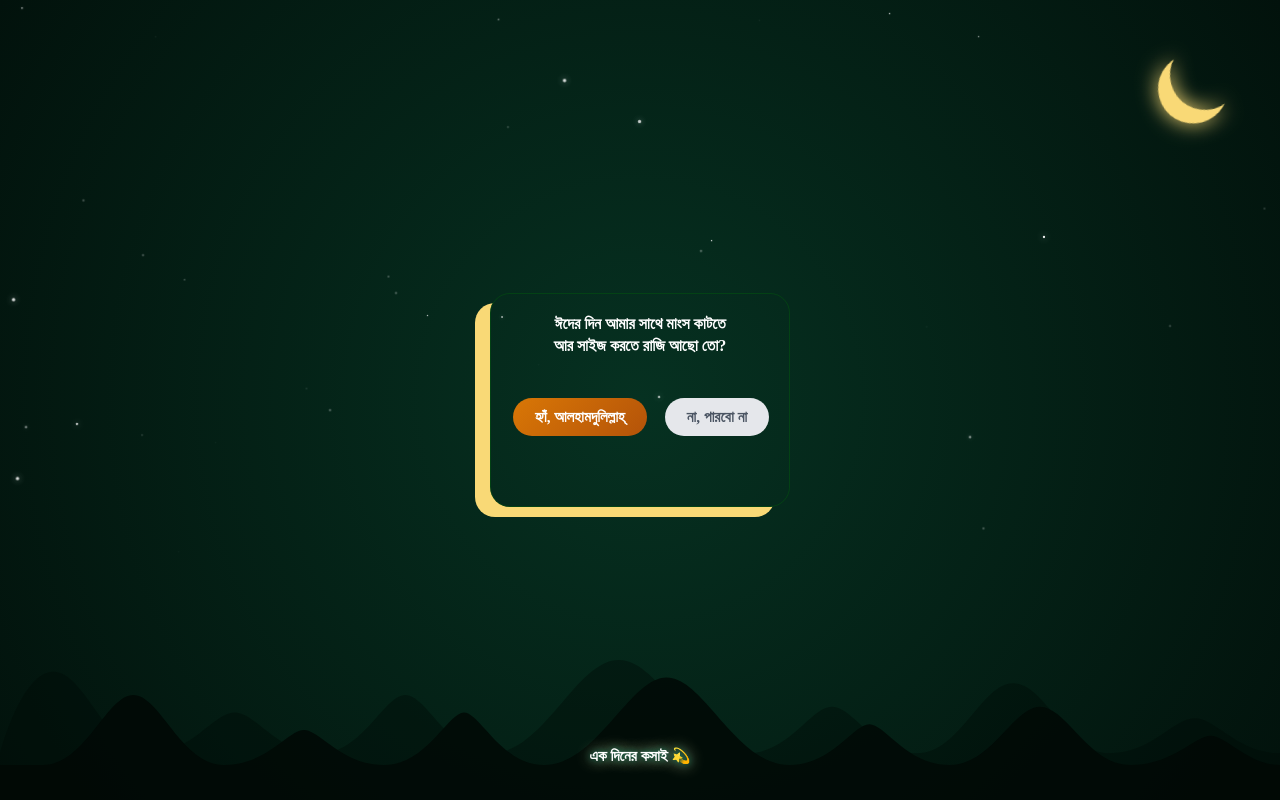
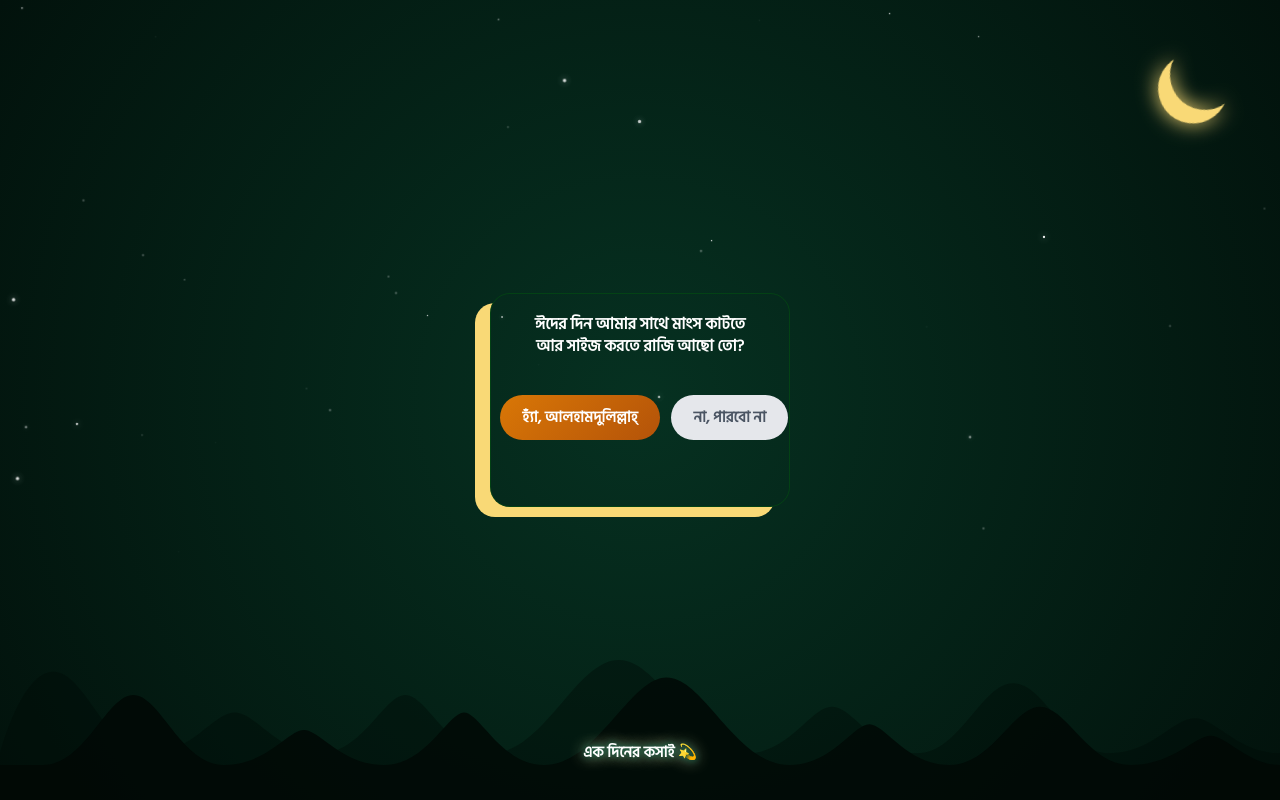
Before and after one commit to Jahidulweb/eid-al-adha, a plain HTML site: page index.html in a window 1280 px wide. Drawn offline with Linux system fonts and the light colour scheme; the site is published under a folder, as on GitHub Pages, so addresses that start at the root find nothing.

Commit message:
Update font file path in index.html

```diff
--- a/index.html
+++ b/index.html
@@ -28,7 +28,7 @@
             font-family: 'Hind Siliguri';
             font-style: normal;
             font-weight: normal;
-            src: url('/HindSiliguri-Regular.ttf') format('truetype');
+            src: url('./HindSiliguri-Regular.ttf') format('truetype');
         }
 
 body {
```
